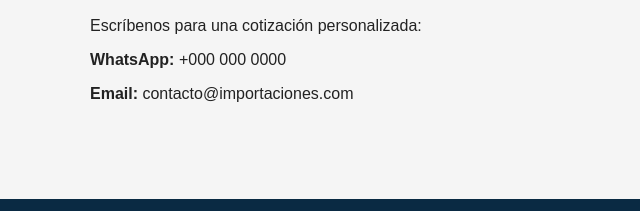
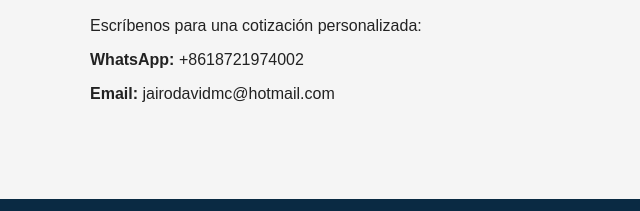
Before and after one commit to jairovala21-beep/mis-importaciones-web, a plain HTML site: page index.html in a window 1280 px wide. Shown: the part 949-1160 px from the top of the page, 0-640 px from the left. Drawn offline with Linux system fonts and the light colour scheme.

Commit message:
Update index.html

```diff
--- a/index.html
+++ b/index.html
@@ -111,8 +111,8 @@
   <section id="contacto">
     <h2>Contáctanos</h2>
     <p>Escríbenos para una cotización personalizada:</p>
-    <p><strong>WhatsApp:</strong> +000 000 0000</p>
-    <p><strong>Email:</strong> contacto@importaciones.com</p>
+    <p><strong>WhatsApp:</strong> +8618721974002</p>
+    <p><strong>Email:</strong> jairodavidmc@hotmail.com</p>
   </section>
 
   <footer>
```
